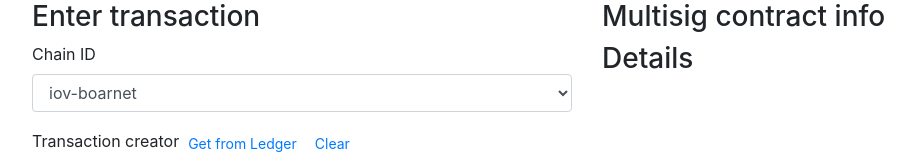
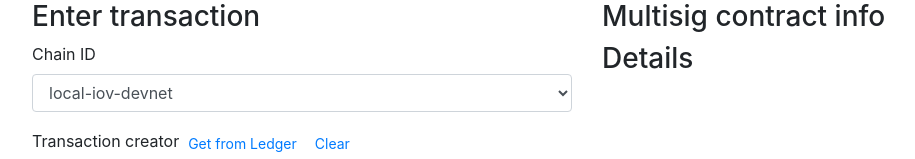
Before and after one commit to iov-one/multitool, a React (Create React App) app: page /#/create in a window 1280 px wide. Shown: the top 159 px of the page, without its empty margins (53-968 px from the left). Built offline with nearby package versions, Linux system fonts and the light colour scheme; what @iov/encoding would draw is missing.

Commit message:
Remove boarnet

```diff
--- a/src/settings.ts
+++ b/src/settings.ts
@@ -21,21 +21,6 @@ const devnet: Chain = [
       tokenTicker: "CASH" as TokenTicker,
     },
     nodeUrl: "ws://localhost:23456/",
-    networkType: "testnet",
-  },
-];
-
-const boarnet: Chain = [
-  "iov-boarnet",
-  {
-    id: "iov-boarnet" as ChainId,
-    tokenTicker: "IOV" as TokenTicker,
-    fee: {
-      quantity: "100000000",
-      fractionalDigits: 9,
-      tokenTicker: "IOV" as TokenTicker,
-    },
-    nodeUrl: "wss://rpc.boarnet.iov.one",
     networkType: "testnet",
   },
 ];
@@ -85,4 +70,4 @@ const mainnet: Chain = [
   },
 ];
 
-export const chains = new Map<string, ChainInfo>([devnet, boarnet, babynet, clapnet, mainnet]);
+export const chains = new Map<string, ChainInfo>([devnet, babynet, clapnet, mainnet]);
```
